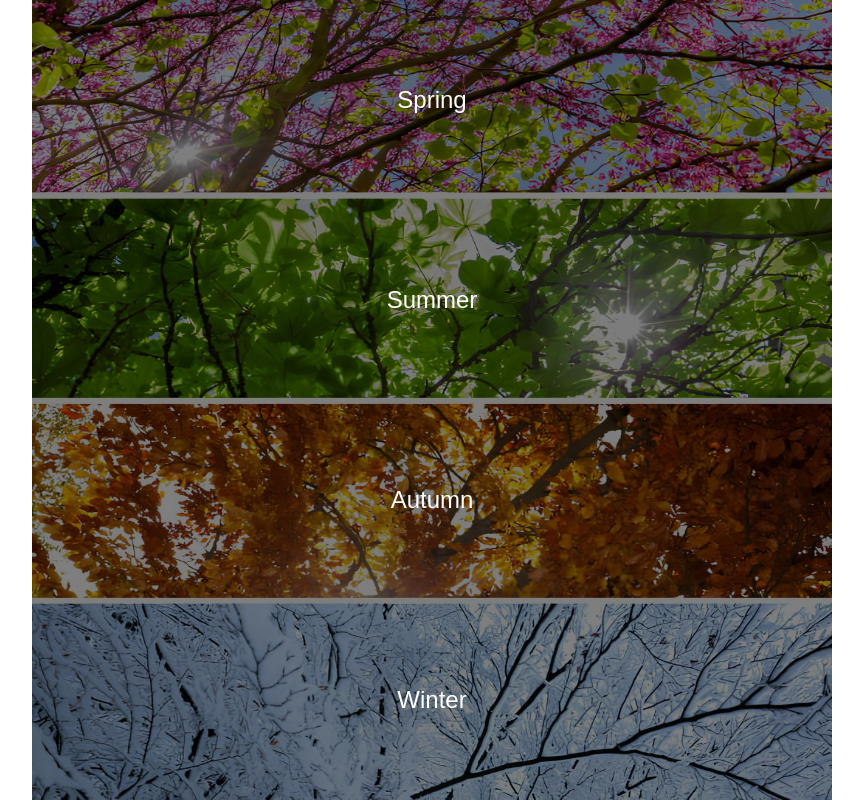
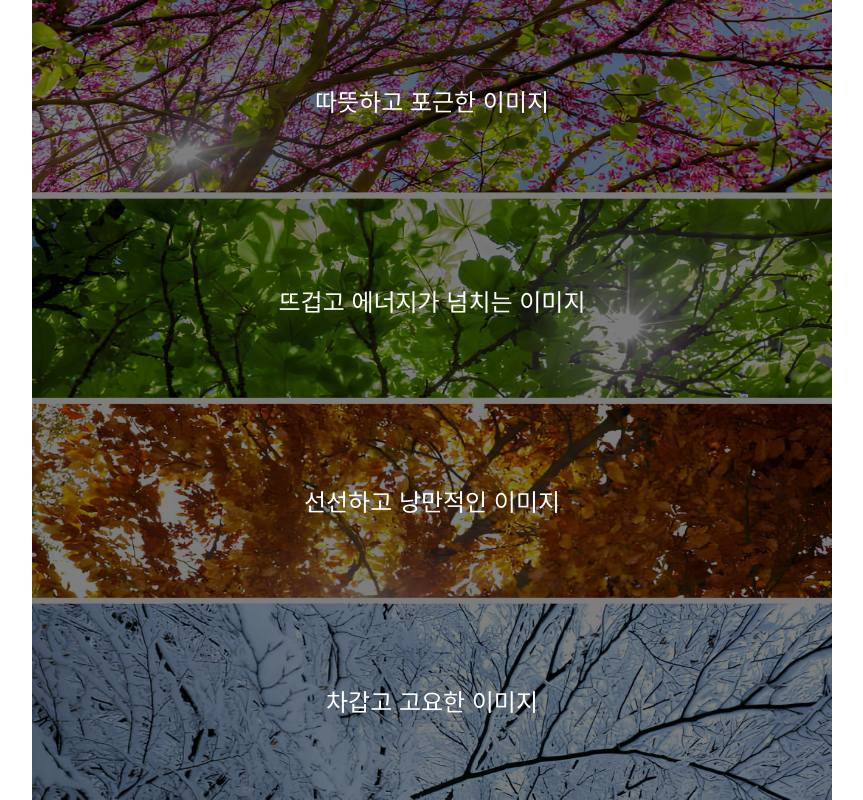
Before and after one commit to jaehak9078/PerfumeChoice, a React (Create React App) app: page /select-image in a window 1280 px wide. Shown: the whole page, without its empty margins (208-1071 px from the left). Built offline with nearby package versions, Linux system fonts and the light colour scheme.

Commit message:
계절 이미지 선택 페이지 수정

```diff
--- a/src/pages/ImageSelectPage.js
+++ b/src/pages/ImageSelectPage.js
@@ -8,10 +8,10 @@ const ImageSelectPage = () => {
   return (
     <div className="image-container">
       <img src="/Seasons.jpg" alt="seasons" className="responsive-image2" />
-      <button className="season-button spring" onClick={() => handleNavigation('spring')}>Spring</button>
-      <button className="season-button summer" onClick={() => handleNavigation('summer')}>Summer</button>
-      <button className="season-button autumn" onClick={() => handleNavigation('autumn')}>Autumn</button>
-      <button className="season-button winter" onClick={() => handleNavigation('winter')}>Winter</button>
+      <button className="season-button spring" onClick={() => handleNavigation('spring')}>따뜻하고 포근한 이미지</button>
+      <button className="season-button summer" onClick={() => handleNavigation('summer')}>뜨겁고 에너지가 넘치는 이미지</button>
+      <button className="season-button autumn" onClick={() => handleNavigation('autumn')}>선선하고 낭만적인 이미지</button>
+      <button className="season-button winter" onClick={() => handleNavigation('winter')}>차갑고 고요한 이미지</button>
     </div>
   );
 };
```
